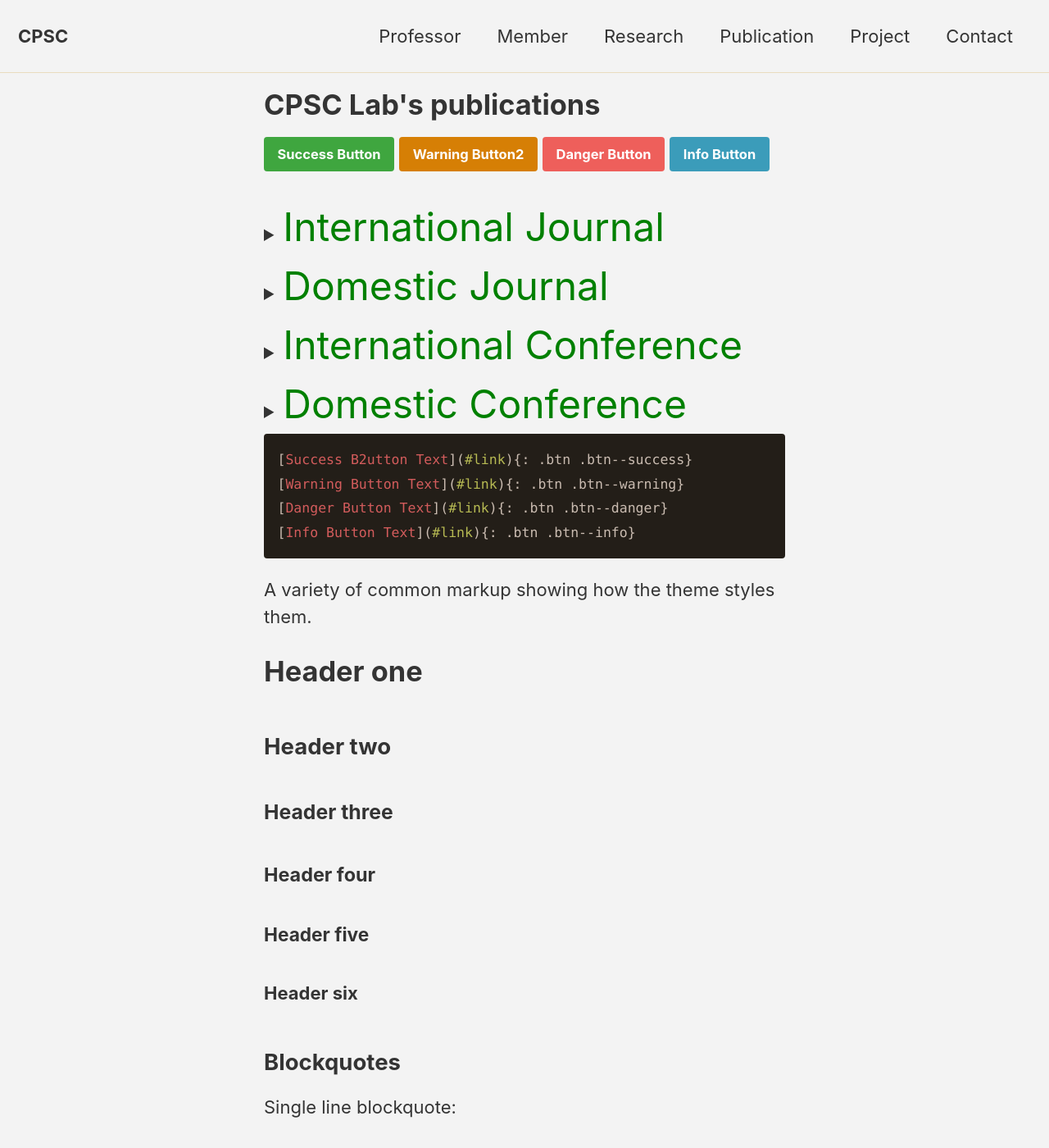
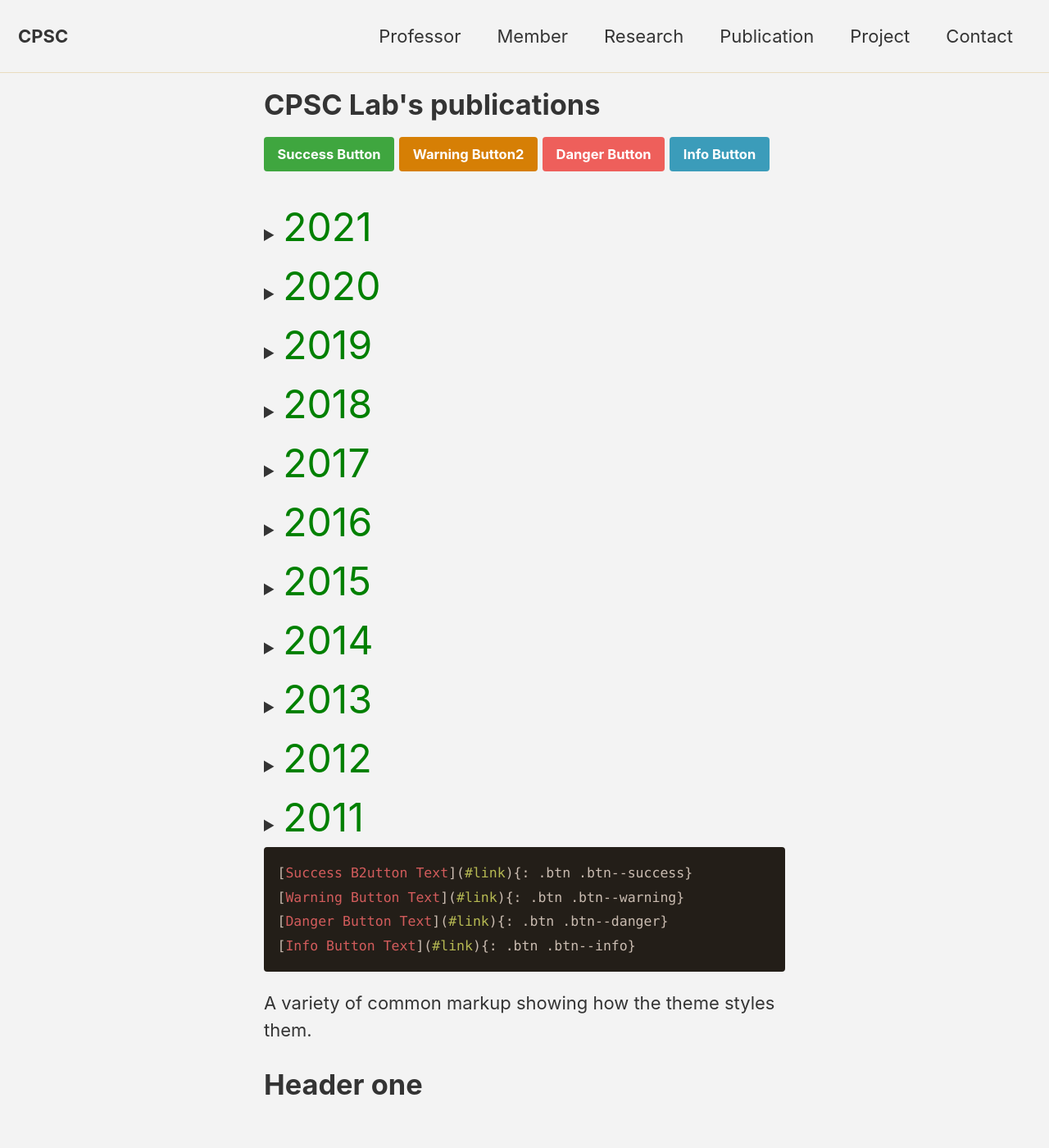
Before and after one commit to CPSC-LAB/CPSC-LAB.github.io, a Jekyll site: the page built from _pages/publications.md, in a window 1280 px wide and 1400 px high. Shown: the whole window at 82% size. Built offline with Jekyll 4.4.1, drawn with Linux system fonts in a browser that asks for light colours; cached includes are drawn as plain includes.

Commit message:
Update publications.md

````diff
--- a/_pages/publications.md
+++ b/_pages/publications.md
@@ -10,16 +10,18 @@ layout: categories
 [Info Button](#){: .btn .btn--info}
 
 
+<details><summary><font size="7em" color="green">2021</font></summary><br>This is how you dropdown.</details>
+<details><summary><font size="7em" color="green">2020</font></summary><br>This is how you dropdown.</details>
+<details><summary><font size="7em" color="green">2019</font></summary><br>This is how you dropdown.</details>
+<details><summary><font size="7em" color="green">2018</font></summary><br>This is how you dropdown.</details>
+<details><summary><font size="7em" color="green">2017</font></summary><br>This is how you dropdown.</details>
+<details><summary><font size="7em" color="green">2016</font></summary><br>This is how you dropdown.</details>
+<details><summary><font size="7em" color="green">2015</font></summary><br>This is how you dropdown.</details>
+<details><summary><font size="7em" color="green">2014</font></summary><br>This is how you dropdown.</details>
+<details><summary><font size="7em" color="green">2013</font></summary><br>This is how you dropdown.</details>
+<details><summary><font size="7em" color="green">2012</font></summary><br>This is how you dropdown.</details>
+<details><summary><font size="7em" color="green">2011</font></summary><br>This is how you dropdown.</details>
 
-
-<details><summary><font size="7em" color="green">International Journal</font></summary><br>This is how you dropdown.</details>
-
-<details><summary><font size="7em" color="green">Domestic Journal</font></summary><br>This is how you dropdown.</details>
-
-
-<details><summary><font size="7em" color="green">International Conference</font></summary><br>This is how you dropdown.</details>
-
-<details><summary><font size="7em" color="green">Domestic Conference</font></summary><br>This is how you dropdown.</details>
 
 ```markdown
 [Success B2utton Text](#link){: .btn .btn--success}
````
